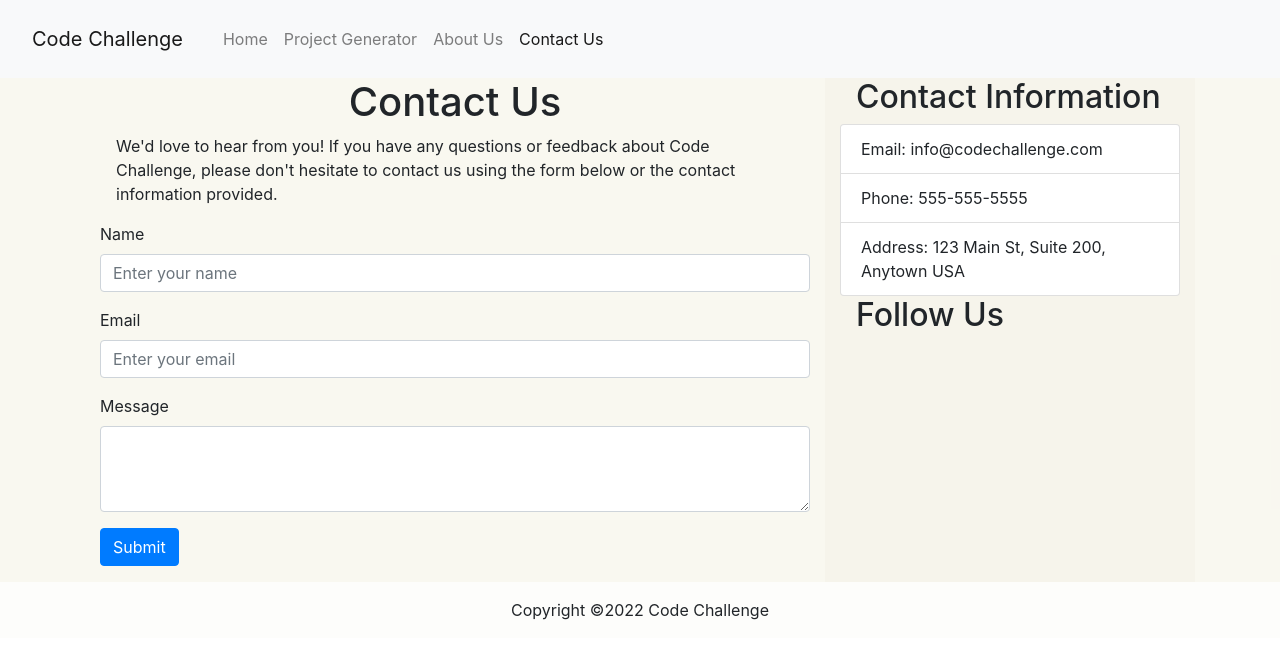
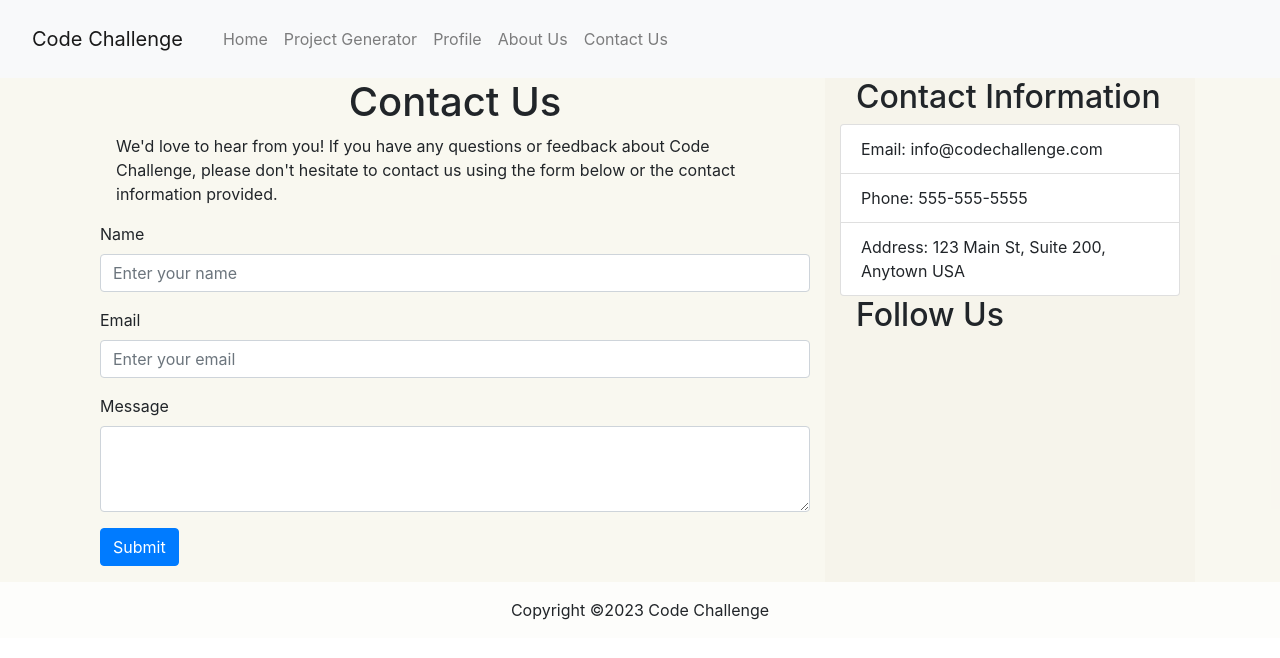
Before and after one commit to jayeshpaluru/CollegeCodingProjectWebsite, a website: page contactUs.html in a window 1280 px wide. Drawn offline with nearby package versions, Linux system fonts and the light colour scheme.

Commit message:
Update contactUs.html

```diff
--- a/contactUs.html
+++ b/contactUs.html
@@ -23,11 +23,14 @@
                 <li class="nav-item">
                     <a class="nav-link" href="ProjectGenerator.html">Project Generator</a>
                 </li>
+                <li>
+                    <a class="nav-link" href="profile.html">Profile</a>
+                </li>
                 <li class="nav-item">
                     <a class="nav-link" href="AboutUs.html">About Us</a>
                 </li>
-                    <li class="nav-item active">
-                        <a class="nav-link" href="#">Contact Us</a>
+                <li class="nav-item">
+                    <a class="nav-link" href="contactUs.html">Contact Us</a>
                 </li>
             </ul>
         </div>
@@ -80,7 +83,7 @@
                           <div class="container">
                               <div class="row">
                                   <div class="col-md-12">
-                                      <p class="text-center">Copyright ©2022 Code Challenge</p>
+                                      <p class="text-center">Copyright ©2023 Code Challenge</p>
                                   </div>
                               </div>
                           </div>
```
Lines whose indentation alone changed are shown as unchanged.
